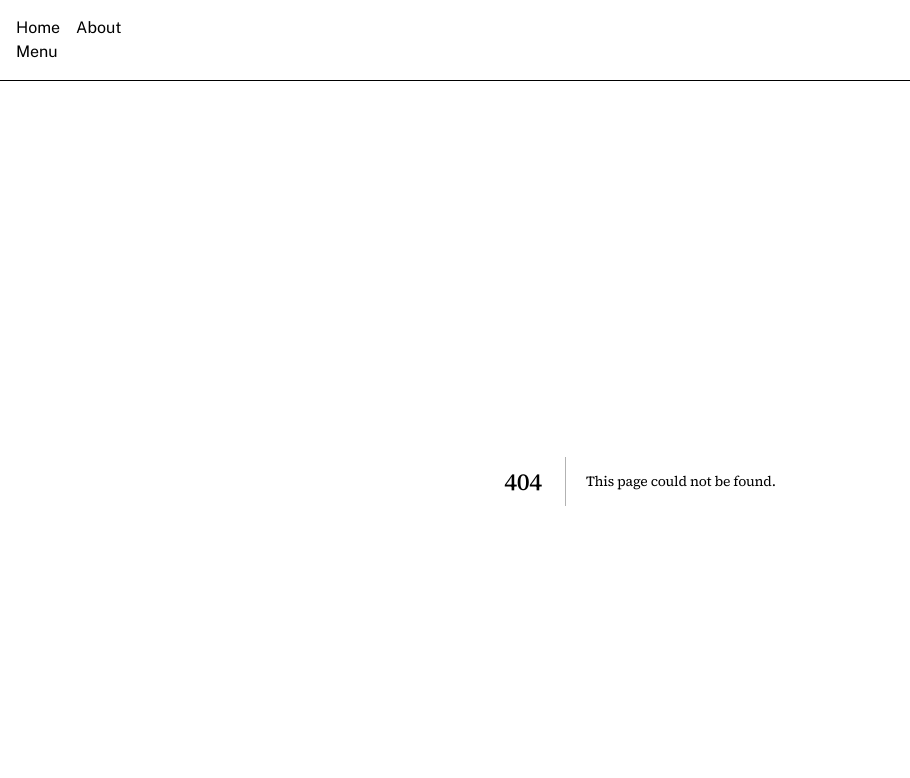
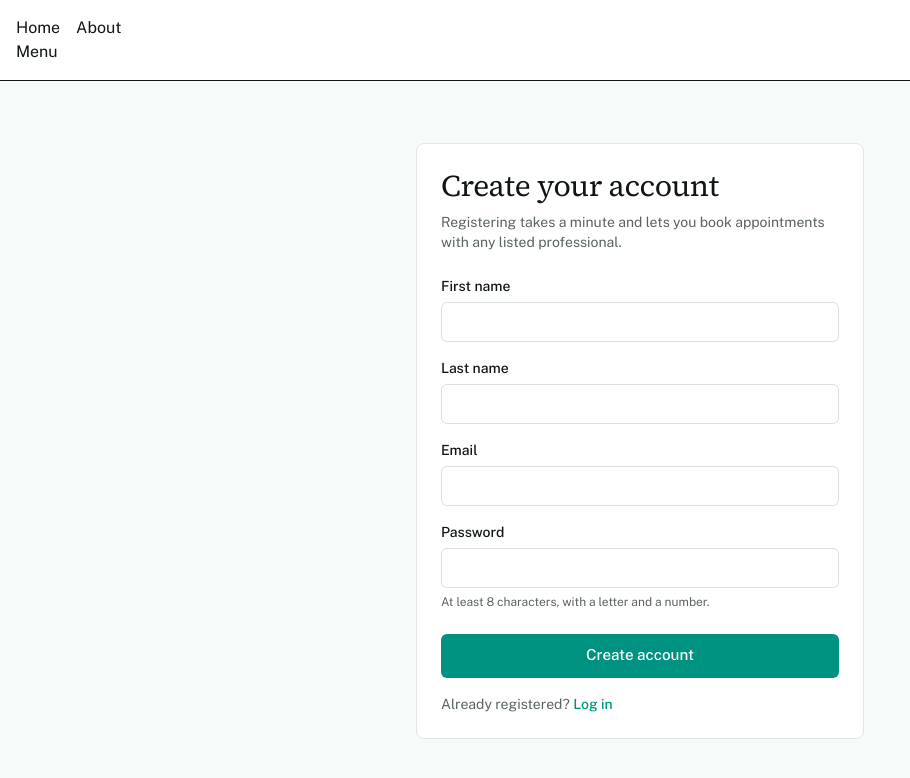
Before and after one commit to NalakaBandara/careconnect-web, a Next.js app: page /register in a window 1280 px wide. Before the commit this address had no page. Shown: the top 778 px of the page, without its empty margins (0-910 px from the left). Built offline with nearby package versions, Linux system fonts and the light colour scheme.

Commit message:
feat(auth): add registration page with validation and error display

```diff
--- /dev/null
+++ b/src/app/(auth)/layout.tsx
@@ -0,0 +1,11 @@
+// Shared shell for the auth pages. The folder name is in brackets, which makes
+// it a "route group": it organises files without appearing in the URL.
+// So this wraps /login and /register, not /auth/login.
+
+export default function AuthLayout({ children }: LayoutProps<"/">) {
+  return (
+    <div className="flex flex-1 items-center justify-center bg-surface px-5 py-12">
+      <div className="w-full max-w-md">{children}</div>
+    </div>
+  );
+}
--- /dev/null
+++ b/src/app/(auth)/register/actions.ts
@@ -0,0 +1,61 @@
+"use server";
+
+import { redirect } from "next/navigation";
+import { registerSchema } from "@/lib/schemas";
+
+// What the form gets back after a submit.
+export type RegisterState = {
+  message?: string;
+  fields?: Record<string, string[]>;
+  // Sent back so a failed submit doesn't wipe what the user typed.
+  values?: { firstName: string; lastName: string; email: string };
+};
+
+export async function registerAction(
+  _prev: RegisterState,
+  formData: FormData,
+): Promise<RegisterState> {
+  const values = {
+    firstName: String(formData.get("firstName") ?? ""),
+    lastName: String(formData.get("lastName") ?? ""),
+    email: String(formData.get("email") ?? ""),
+  };
+
+  const parsed = registerSchema.safeParse({
+    ...values,
+    password: String(formData.get("password") ?? ""),
+  });
+
+  if (!parsed.success) {
+    return {
+      message: "Please check the highlighted fields",
+      fields: parsed.error.flatten().fieldErrors,
+      values,
+    };
+  }
+
+  let response: Response;
+  try {
+    response = await fetch(`${process.env.API_BASE_URL}/auth/register`, {
+      method: "POST",
+      headers: { "Content-Type": "application/json" },
+      body: JSON.stringify(parsed.data),
+    });
+  } catch {
+    // The API is unreachable - a different problem from the API saying no.
+    return { message: "Could not reach the server. Please try again.", values };
+  }
+
+  const body = await response.json().catch(() => null);
+
+  if (!response.ok) {
+    return {
+      message: body?.error?.message ?? "Registration failed. Please try again.",
+      fields: body?.error?.fields,
+      values,
+    };
+  }
+
+  // redirect() works by throwing, so it must sit outside any try/catch.
+  redirect("/login?registered=1");
+}
--- /dev/null
+++ b/src/app/(auth)/register/page.tsx
@@ -0,0 +1,22 @@
+import type { Metadata } from "next";
+import RegisterForm from "@/components/RegisterForm";
+
+export const metadata: Metadata = {
+  title: "Create an account",
+  description: "Register for a CareConnect account to book appointments.",
+  // Sign-up pages should not appear in search results.
+  robots: { index: false },
+};
+
+export default function RegisterPage() {
+  return (
+    <div className="rounded-lg border border-border bg-background p-6">
+      <h1 className="text-3xl">Create your account</h1>
+      <p className="mt-2 mb-6 text-sm text-muted-foreground">
+        Registering takes a minute and lets you book appointments with any listed
+        professional.
+      </p>
+      <RegisterForm />
+    </div>
+  );
+}
--- /dev/null
+++ b/src/components/RegisterForm.tsx
@@ -0,0 +1,116 @@
+"use client";
+
+import { useActionState } from "react";
+import Link from "next/link";
+import Button from "@/components/Button";
+import Input from "@/components/Input";
+import { registerAction, type RegisterState } from "@/app/(auth)/register/actions";
+
+const EMPTY: RegisterState = {};
+
+export default function RegisterForm() {
+  const [state, formAction, isPending] = useActionState(registerAction, EMPTY);
+
+  // Shown under an input, and linked to it for screen readers.
+  const fieldError = (name: string) => state.fields?.[name]?.[0];
+
+  return (
+    <form action={formAction} className="flex flex-col gap-4" noValidate>
+      {/* Errors that belong to the whole form, not one field. */}
+      {state.message && !state.fields && (
+        <p
+          role="alert"
+          className="rounded-md border border-destructive bg-destructive/10 px-3 py-2 text-sm text-destructive"
+        >
+          {state.message}
+        </p>
+      )}
+
+      <Field
+        name="firstName"
+        label="First name"
+        autoComplete="given-name"
+        defaultValue={state.values?.firstName}
+        error={fieldError("firstName")}
+      />
+      <Field
+        name="lastName"
+        label="Last name"
+        autoComplete="family-name"
+        defaultValue={state.values?.lastName}
+        error={fieldError("lastName")}
+      />
+      <Field
+        name="email"
+        label="Email"
+        type="email"
+        autoComplete="email"
+        defaultValue={state.values?.email}
+        error={fieldError("email")}
+      />
+      <Field
+        name="password"
+        label="Password"
+        type="password"
+        autoComplete="new-password"
+        hint="At least 8 characters, with a letter and a number."
+        error={fieldError("password")}
+      />
+
+      <Button type="submit" size="lg" disabled={isPending} className="mt-2">
+        {isPending ? "Creating account…" : "Create account"}
+      </Button>
+
+      <p className="text-sm text-muted-foreground">
+        Already registered?{" "}
+        <Link href="/login" className="font-medium text-primary hover:underline">
+          Log in
+        </Link>
+      </p>
+    </form>
+  );
+}
+
+type FieldProps = {
+  name: string;
+  label: string;
+  type?: string;
+  autoComplete?: string;
+  defaultValue?: string;
+  hint?: string;
+  error?: string;
+};
+
+function Field({ name, label, hint, error, ...inputProps }: FieldProps) {
+  const errorId = `${name}-error`;
+  const hintId = `${name}-hint`;
+  const describedBy = [error ? errorId : null, hint ? hintId : null]
+    .filter(Boolean)
+    .join(" ");
+
+  return (
+    <div className="flex flex-col gap-1.5">
+      <label htmlFor={name} className="text-sm font-medium">
+        {label}
+      </label>
+      <Input
+        id={name}
+        name={name}
+        aria-invalid={error ? true : undefined}
+        aria-describedby={describedBy || undefined}
+        className={error ? "border-destructive" : ""}
+        {...inputProps}
+      />
+      {hint && !error && (
+        <p id={hintId} className="text-xs text-muted-foreground">
+          {hint}
+        </p>
+      )}
+      {error && (
+        <p id={errorId} className="text-xs text-destructive">
+          {error}
+        </p>
+      )}
+    </div>
+  );
+}
```
